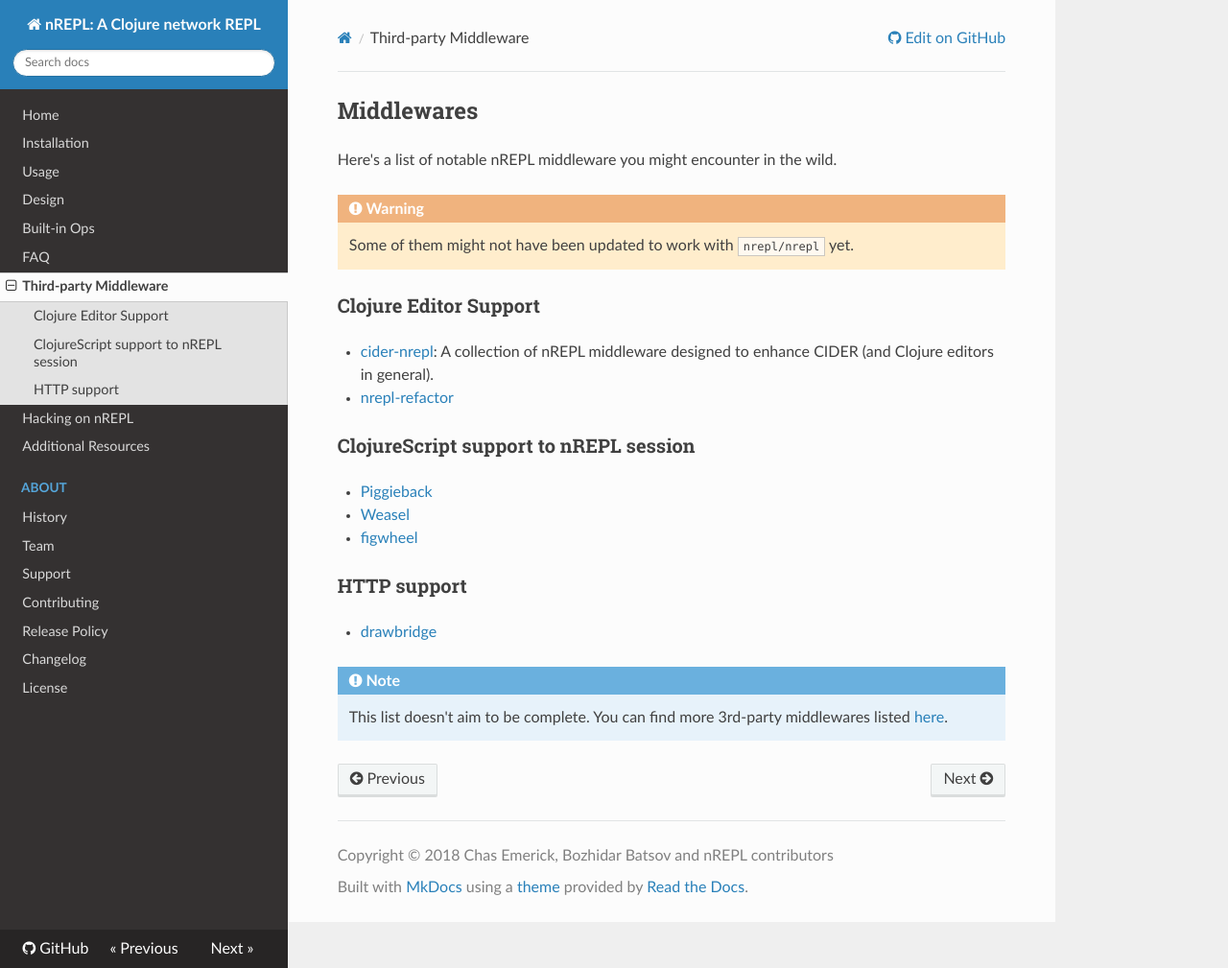
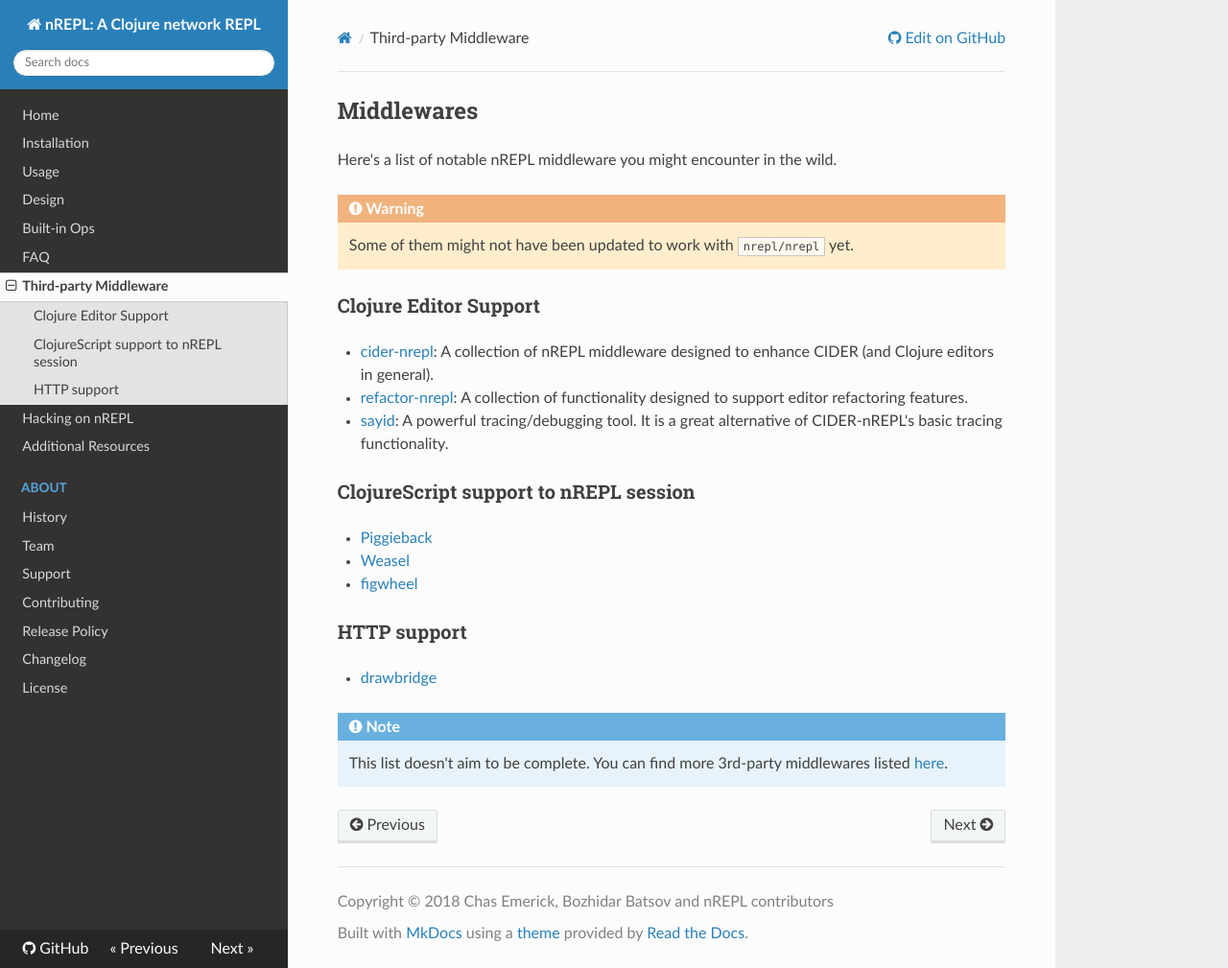
Before and after one commit to nrepl/nrepl, an MkDocs documentation site: the page built from doc/third_party_middleware.md, in a window 1280 px wide and 1009 px high. Shown: the whole window at 96% size. Built offline with MkDocs 1.6.1, drawn with Linux system fonts in a browser that asks for light colours; nearby versions of some CDN libraries; old or Windows-style settings are respelled for this version of MkDocs.

Commit message:
Add a mention of sayid

```diff
--- a/doc/third_party_middleware.md
+++ b/doc/third_party_middleware.md
@@ -9,7 +9,9 @@ Here's a list of notable nREPL middleware you might encounter in the wild.
 ### Clojure Editor Support
 
 * [cider-nrepl](https://github.com/clojure-emacs/cider-nrepl): A collection of nREPL middleware designed to enhance CIDER (and Clojure editors in general).
-* [nrepl-refactor](https://github.com/clojure-emacs/refactor-nrepl)
+* [refactor-nrepl](https://github.com/clojure-emacs/refactor-nrepl): A collection of functionality designed to support editor refactoring features.
+* [sayid](http://bpiel.github.io/sayid/): A powerful tracing/debugging tool. It is a great alternative of CIDER-nREPL's
+basic tracing functionality.
 
 ###  ClojureScript support to nREPL session
 
```
